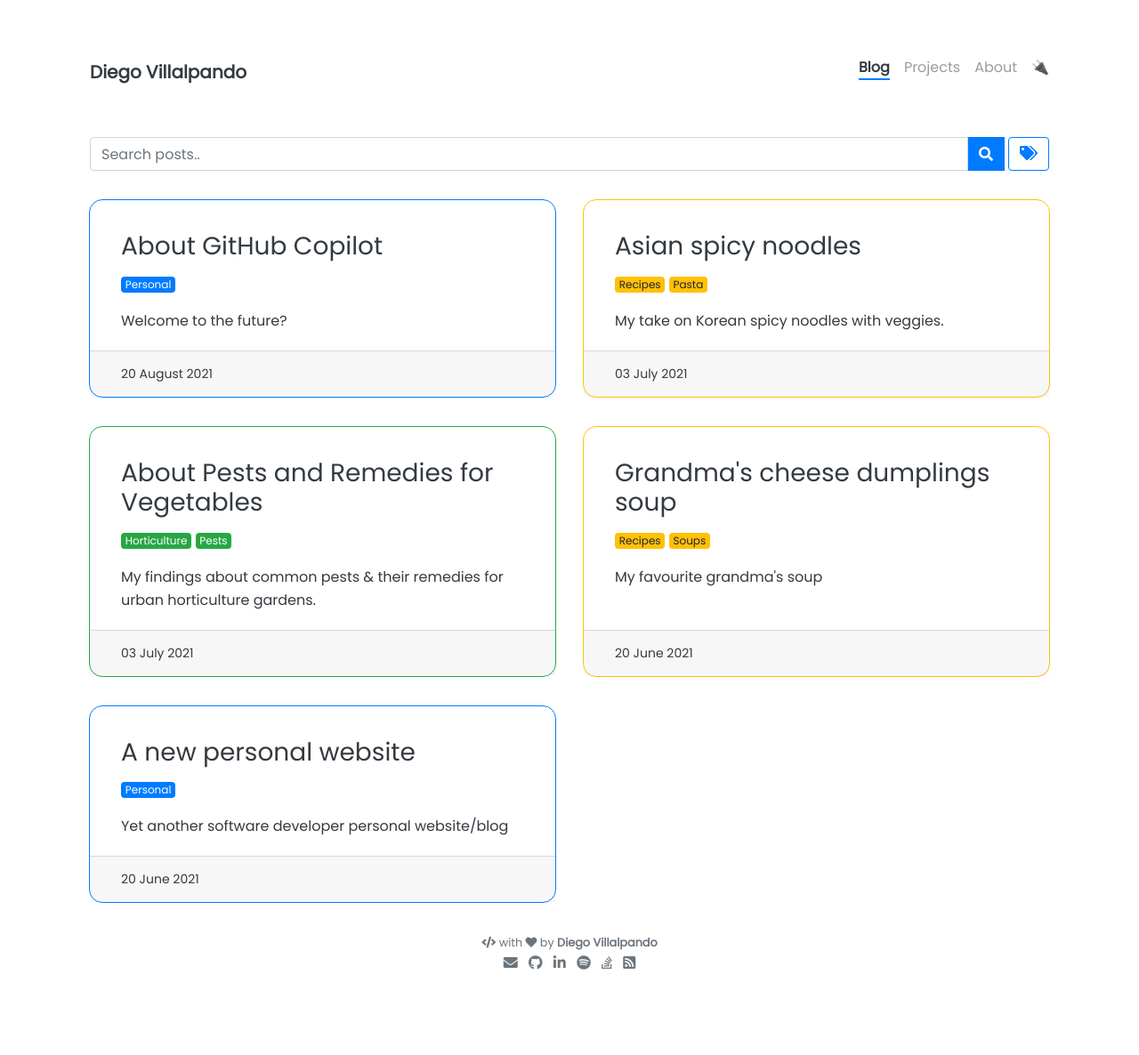
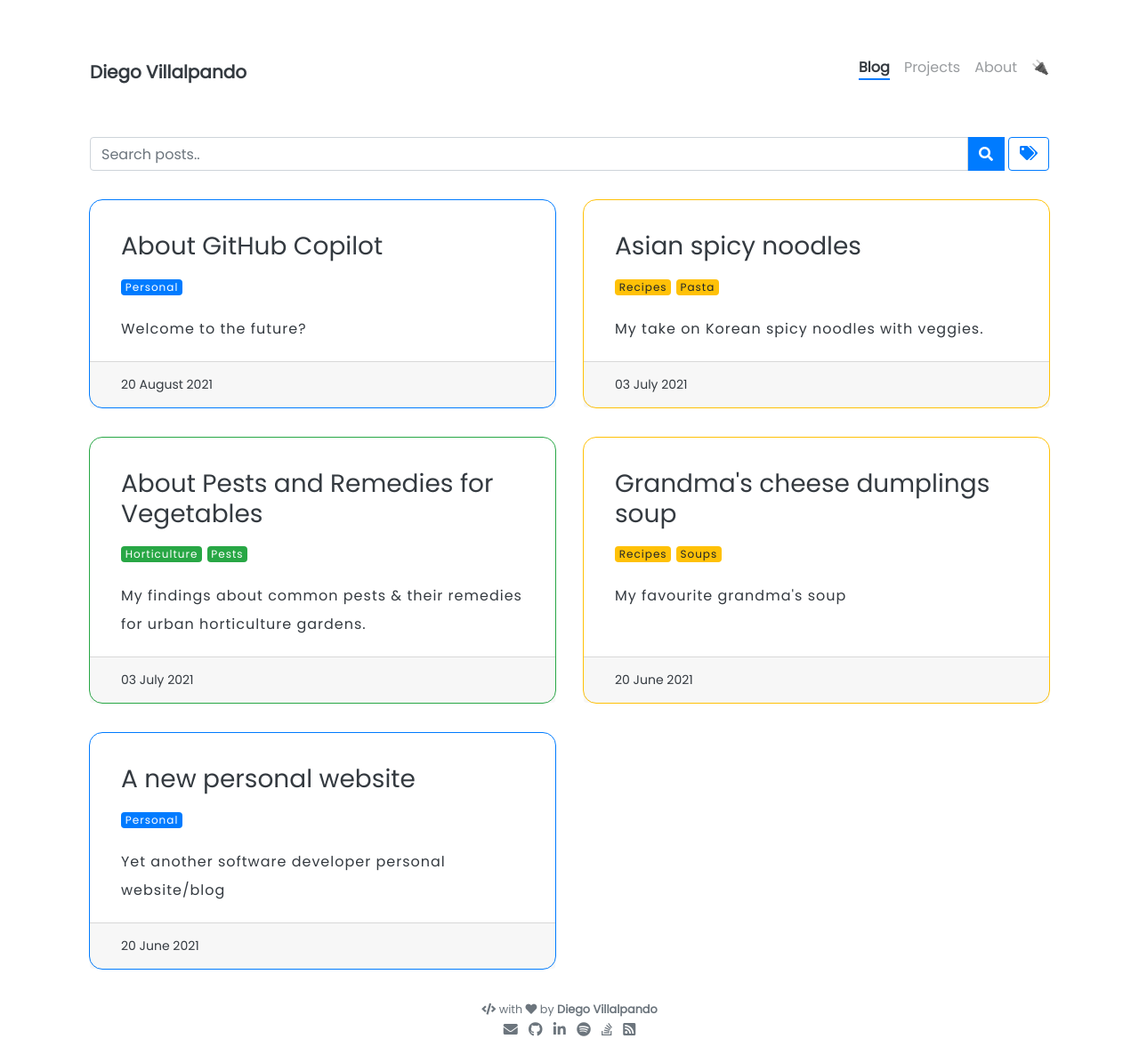
Before and after one commit to Dialvive/dialvive.dev, a Jekyll site: the page built from pages/blog.html, in a window 1280 px wide. Shown: the whole page at 89% size. Built offline with Jekyll 4.4.1, drawn with Linux system fonts in a browser that asks for light colours; nearby versions of some CDN libraries; comment, search, counter and statistics services are not loaded; before the commit the page ends 1111 px from its top, so only the background shows below that.

Commit message:
Update _blog.scss

```diff
--- a/_sass/_blog.scss
+++ b/_sass/_blog.scss
@@ -32,7 +32,8 @@
   }
 
   p {
-    line-height: 1.618;
+    line-height: 2;
+    letter-spacing: 1px;
   }
 
   footer {
```
